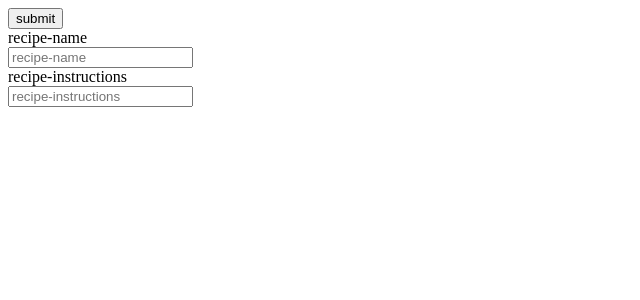
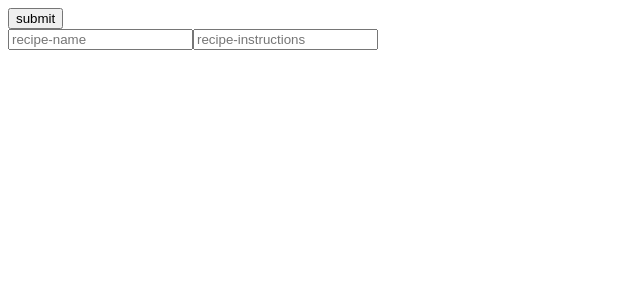
Before and after one commit to karumveetil/preassessment, an Angular app: page / in a window 1280 px wide. Both pictures are taken after a click on the button "Add Recipe". Shown: the top 300 px of the page, without its empty margins (0-640 px from the left). Built offline with nearby package versions, Linux system fonts and the light colour scheme.

Commit message:
Update app.component.html

```diff
--- a/src/app/app.component.html
+++ b/src/app/app.component.html
@@ -8,14 +8,10 @@
   <div id="demo2" *ngIf="showRecepieForm">
     <form name="Receipe" action="">
        <div><input type="submit" value="submit" role="button" (click)="submit()" ></div>
-      <div>
-        <label for="recipe-name" aria-label="recipe-name">recipe-name</label>
-      </div>
-      <input role="textbox" type="textbox"  name="recipe-name" [(ngModel)]="recipeName" placeholder="recipe-name">
-      <div>
-        <label for="recipe-instructions" aria-label="recipe-instructions">recipe-instructions</label>
-      </div>
-      <input role="textbox" type="textbox"  name="recipe-instructions" [(ngModel)]="recipeInstructions" placeholder="recipe-instructions">
+
+      <input type="textbox"  role="textbox" name = "recipe-name" [(ngModel)]="recipeName" placeholder="recipe-name">
+
+      <input  type="textbox"  role="textbox" name="recipe-instructions" [(ngModel)]="recipeInstructions" placeholder="recipe-instructions">
       <br><br>
     </form>
   </div>
```
